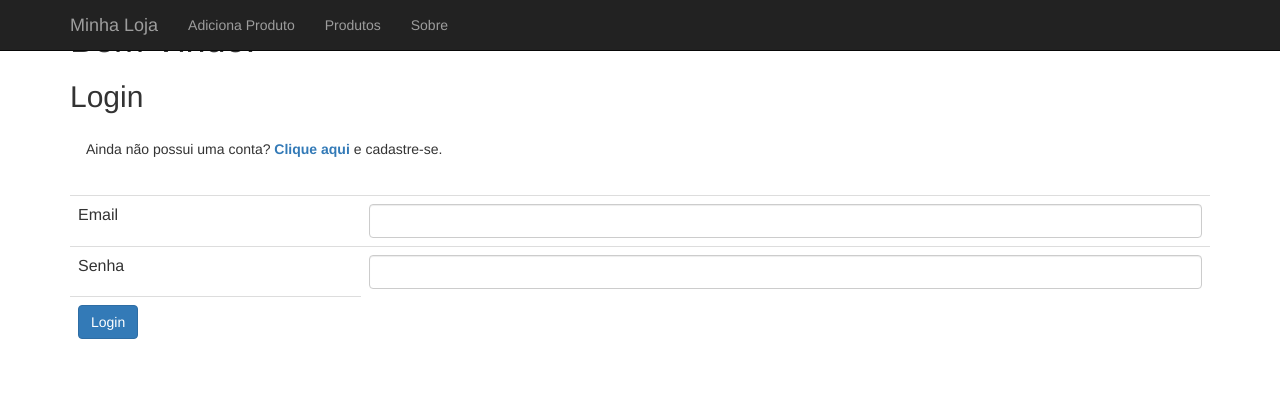
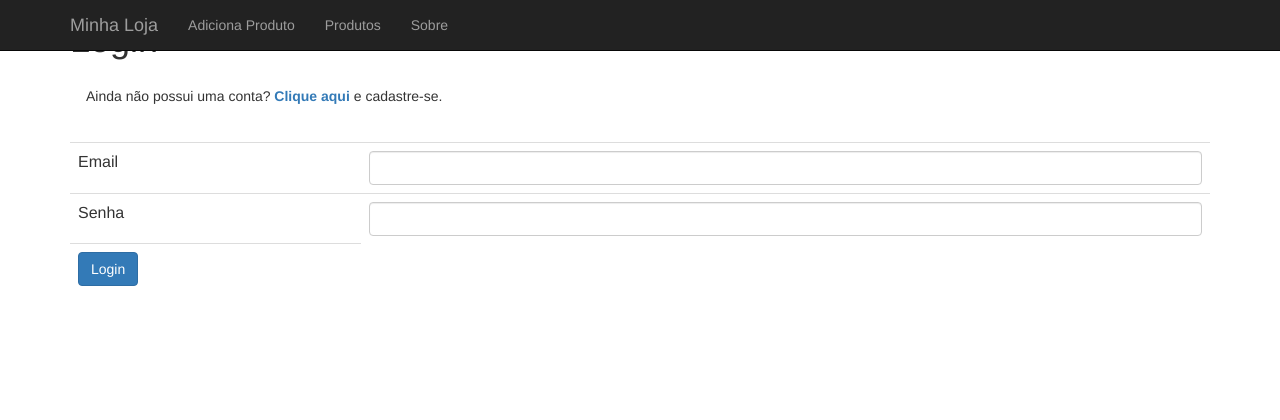
Before and after one commit to silvermandf/loja_php, a PHP site: page /index.php in a window 1280 px wide. Shown: the top 420 px of the page. Run offline with PHP 8.4, Linux system fonts and the light colour scheme.

Commit message:
Remoção do Bem Vindo no arquivo index.php

```diff
--- a/index.php
+++ b/index.php
@@ -17,12 +17,11 @@ include("logica-usuario.php");
 	?>
 <?php } ?>
 
- 	<h1>Bem Vindo!</h1>
+ 	<h1>Login</h1>
 
 	<?php if(usuarioEstaLogado()) { ?>
 		<p class="text-success">Você está logado como <?=usuarioLogado()?></p>
 	<?php } else { ?>
-		<h2>Login</h2>
 		<form action="login.php" method="post">
 			<table class="table">
 				<tr>
--- /dev/null
+++ b/info.php
@@ -0,0 +1,3 @@
+<?php
+
+phpinfo();
```
